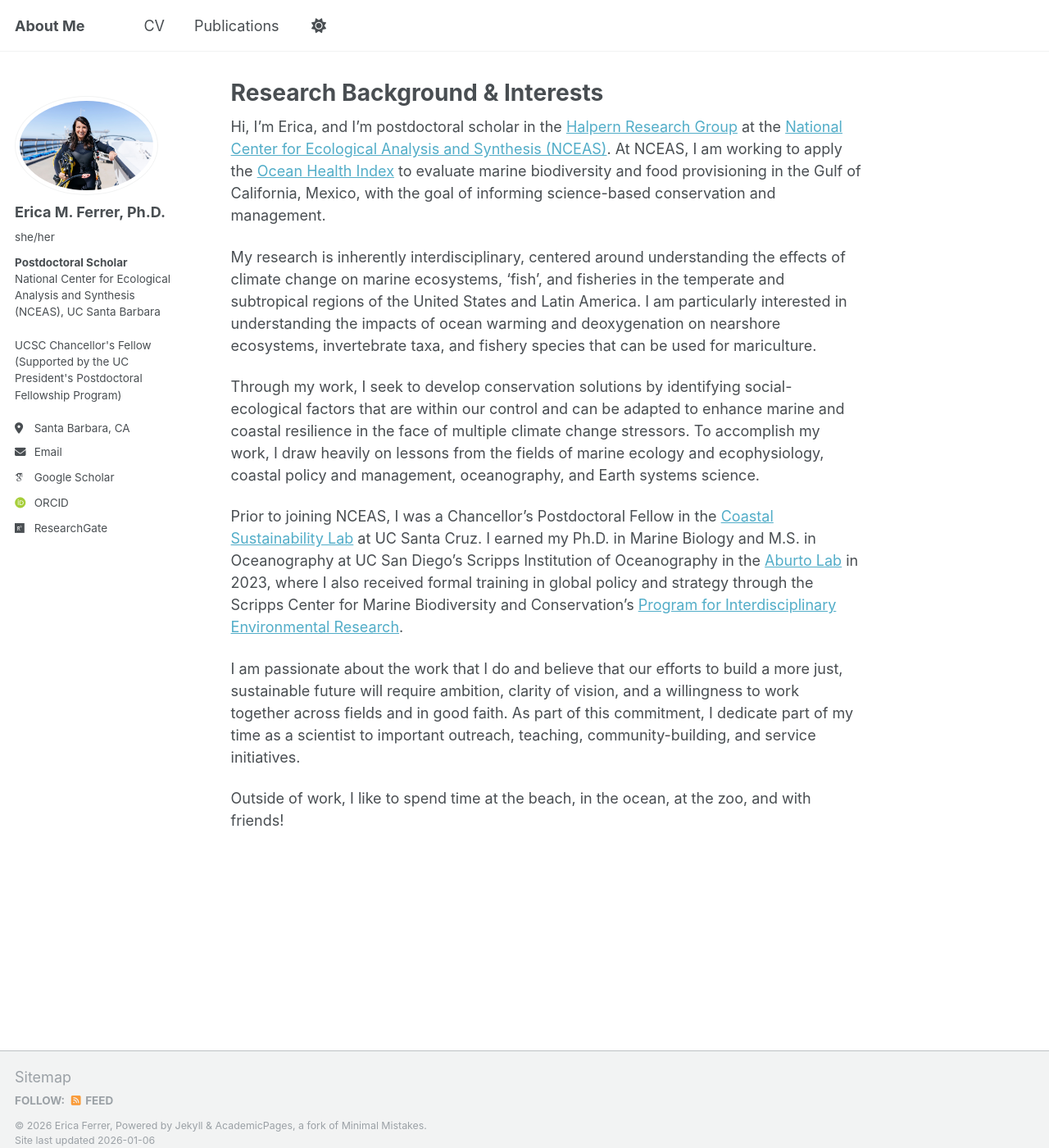
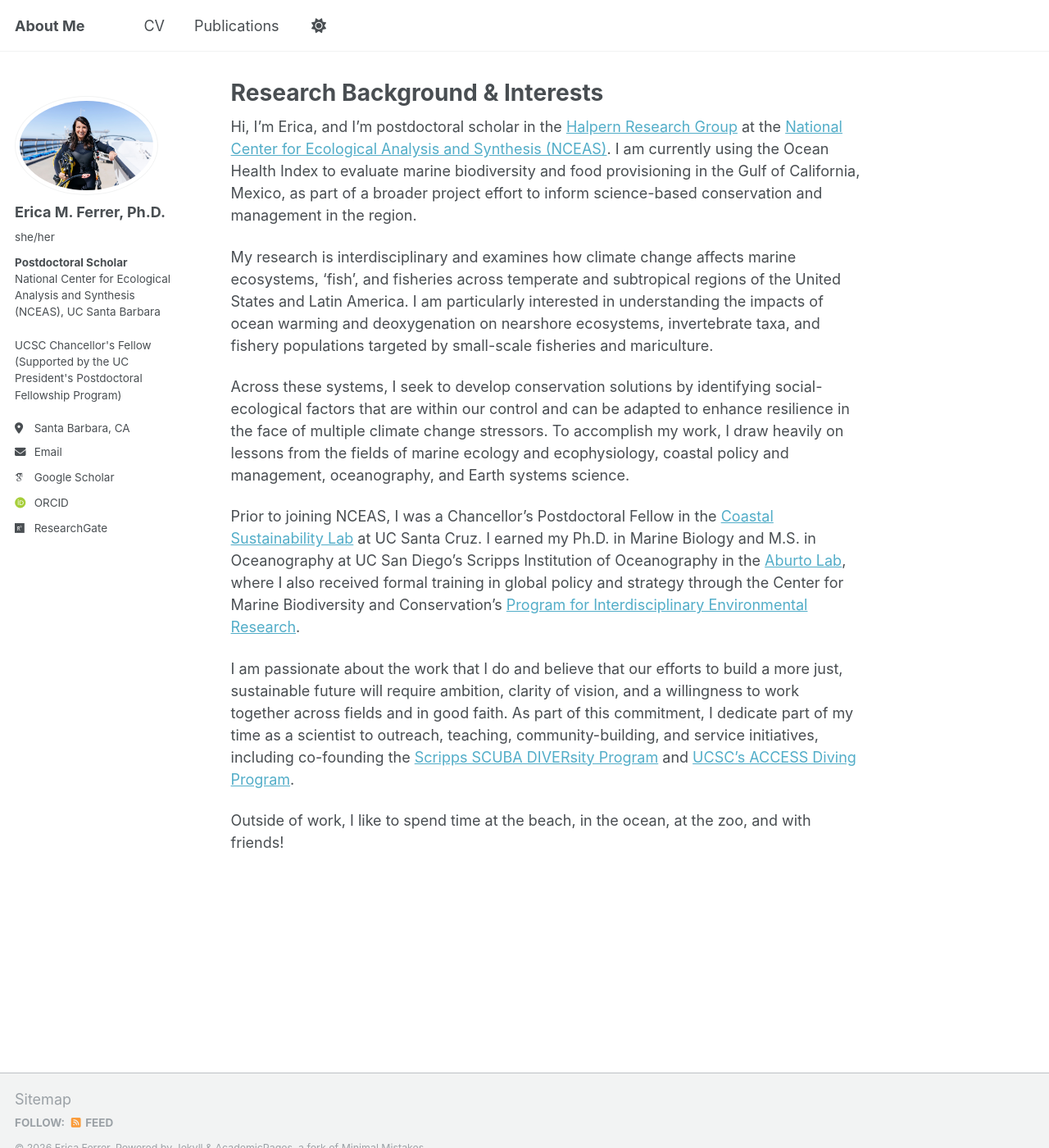
Before and after one commit to emferrer/emferrer.github.io, a Jekyll site: the page built from _pages/about.md, in a window 1280 px wide and 1400 px high. Shown: the whole window at 82% size. Built offline with Jekyll 4.4.1, drawn with Linux system fonts in a browser that asks for light colours; some web fonts are replaced; a script that is not in the unit is left out.

Commit message:
Update about.md

```diff
--- a/_pages/about.md
+++ b/_pages/about.md
@@ -7,14 +7,14 @@ redirect_from:
   - /about.html
 ---
 
-Hi, I'm Erica, and I'm postdoctoral scholar in the [Halpern Research Group](http://www.benhalpernresearch.org/research) at the [National Center for Ecological Analysis and Synthesis (NCEAS)](https://www.nceas.ucsb.edu/). At NCEAS, I am working to apply the [Ocean Health Index](https://oceanhealthindex.org/) to evaluate marine biodiversity and food provisioning in the Gulf of California, Mexico, with the goal of informing science-based conservation and management.
+Hi, I'm Erica, and I'm postdoctoral scholar in the [Halpern Research Group](http://www.benhalpernresearch.org/research) at the [National Center for Ecological Analysis and Synthesis (NCEAS)](https://www.nceas.ucsb.edu/). I am currently using the Ocean Health Index to evaluate marine biodiversity and food provisioning in the Gulf of California, Mexico, as part of a broader project effort to inform science-based conservation and management in the region.
 
-My research is inherently interdisciplinary, centered around understanding the effects of climate change on marine ecosystems, ‘fish’, and fisheries in the temperate and subtropical regions of the United States and Latin America. I am particularly interested in understanding the impacts of ocean warming and deoxygenation on nearshore ecosystems, invertebrate taxa, and fishery species that can be used for mariculture.
+My research is interdisciplinary and examines how climate change affects marine ecosystems, 'fish', and fisheries across temperate and subtropical regions of the United States and Latin America. I am particularly interested in understanding the impacts of ocean warming and deoxygenation on nearshore ecosystems, invertebrate taxa, and fishery populations targeted by small-scale fisheries and mariculture.
 
-Through my work, I seek to develop conservation solutions by identifying social-ecological factors that are within our control and can be adapted to enhance marine and coastal resilience in the face of multiple climate change stressors. To accomplish my work, I draw heavily on lessons from the fields of marine ecology and ecophysiology, coastal policy and management, oceanography, and Earth systems science.
+Across these systems, I seek to develop conservation solutions by identifying social-ecological factors that are within our control and can be adapted to enhance resilience in the face of multiple climate change stressors. To accomplish my work, I draw heavily on lessons from the fields of marine ecology and ecophysiology, coastal policy and management, oceanography, and Earth systems science.
 
-Prior to joining NCEAS, I was a Chancellor's Postdoctoral Fellow in the [Coastal Sustainability Lab](https://kristy-kroeker.squarespace.com/) at UC Santa Cruz. I earned my Ph.D. in Marine Biology and M.S. in Oceanography at UC San Diego's Scripps Institution of Oceanography in the [Aburto Lab](https://www.aburtolab.org/) in 2023, where I also received formal training in global policy and strategy through the Scripps Center for Marine Biodiversity and Conservation's [Program for Interdisciplinary Environmental Research](https://cmbc.ucsd.edu/program-for-interdisciplinary-environmental-research-pier-phd-specialization/).
+Prior to joining NCEAS, I was a Chancellor's Postdoctoral Fellow in the [Coastal Sustainability Lab](https://kristy-kroeker.squarespace.com/) at UC Santa Cruz. I earned my Ph.D. in Marine Biology and M.S. in Oceanography at UC San Diego's Scripps Institution of Oceanography in the [Aburto Lab](https://www.aburtolab.org/), where I also received formal training in global policy and strategy through the Center for Marine Biodiversity and Conservation's [Program for Interdisciplinary Environmental Research](https://cmbc.ucsd.edu/program-for-interdisciplinary-environmental-research-pier-phd-specialization/).
 
-I am passionate about the work that I do and believe that our efforts to build a more just, sustainable future will require ambition, clarity of vision, and a willingness to work together across fields and in good faith. As part of this commitment, I dedicate part of my time as a scientist to important outreach, teaching, community-building, and service initiatives.
+I am passionate about the work that I do and believe that our efforts to build a more just, sustainable future will require ambition, clarity of vision, and a willingness to work together across fields and in good faith. As part of this commitment, I dedicate part of my time as a scientist to outreach, teaching, community-building, and service initiatives, including co-founding the [Scripps SCUBA DIVERsity Program](https://scripps.ucsd.edu/community/collective-impact/scripps-scuba-diversity-program) and [UCSC's ACCESS Diving Program](https://sites.google.com/ucsc.edu/accessdiving/home?pli=1).
 
 Outside of work, I like to spend time at the beach, in the ocean, at the zoo, and with friends!
```
